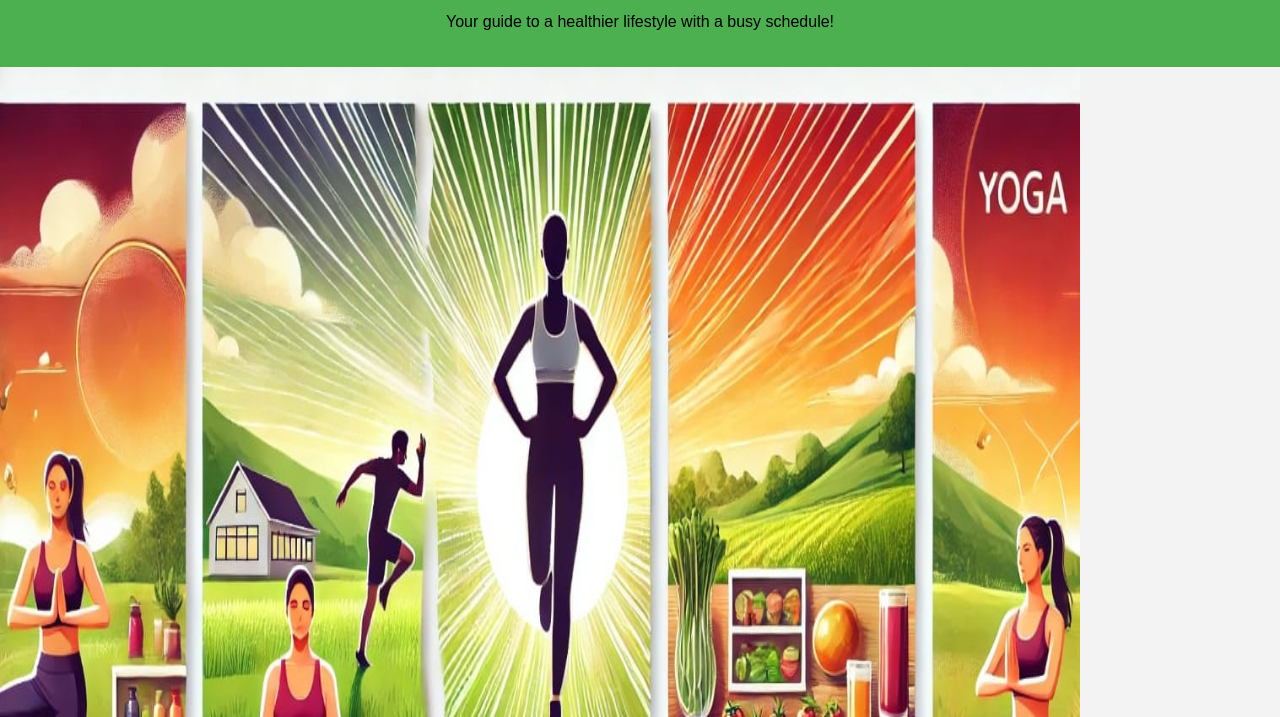
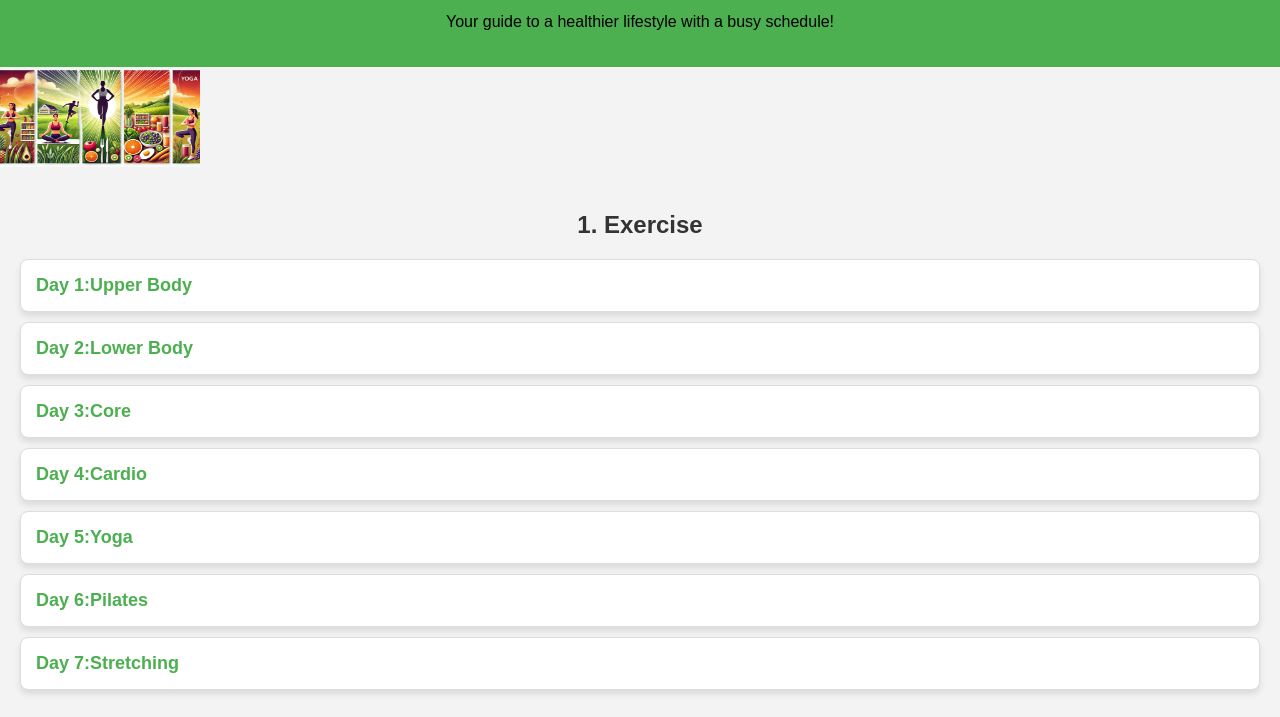
Before and after one commit to fyymaah/QuickFit, a plain HTML site: page index.html in a window 1280 px wide. Shown: the part 60-777 px from the top of the page. Drawn offline with Linux system fonts and the light colour scheme.

Commit message:
Update index.html

```diff
--- a/index.html
+++ b/index.html
@@ -99,8 +99,8 @@
   <p>Your guide to a healthier lifestyle with a busy schedule!</p>
 </header>
   <img src="ex.jpg" alt="fitness fuel life"
-    width="1080"
-    height="1080">
+    width="200"
+    height="100">
 
 <div class="container">
   <!-- Exercise Section -->
```
